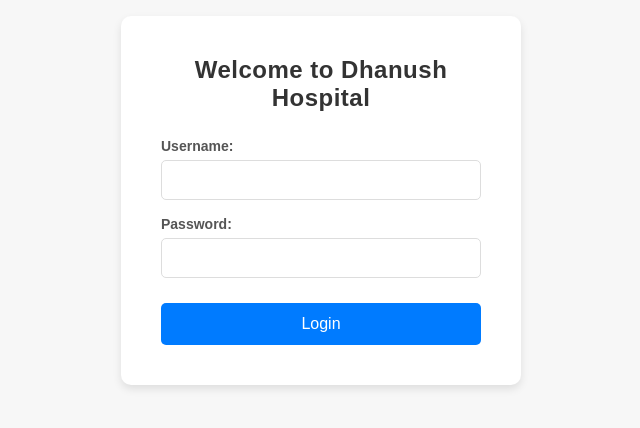
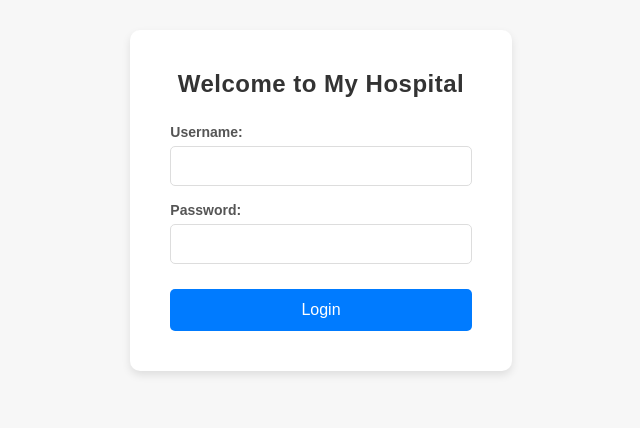
Before and after one commit to SiddappaSavadatti/ReactJs, a React (Create React App) app: page / in a window 1280 px wide. Shown: the part 200-628 px from the top of the page, without its empty margins (319-959 px from the left). Built offline with nearby package versions, Linux system fonts and the light colour scheme.

Commit message:
Update Login.js
updated in login.js file

```diff
--- a/src/components/Login.js
+++ b/src/components/Login.js
@@ -56,7 +56,7 @@ const Login = () => {
   return (
     <div className="login-container">
       <div className="login-box">
-        <h2>Welcome to Dhanush Hospital</h2>
+        <h2>Welcome to My Hospital</h2>
         <form onSubmit={handleSubmit} className="login-form">
           <div className="input-group">
             <label htmlFor="username">Username:</label>
```
